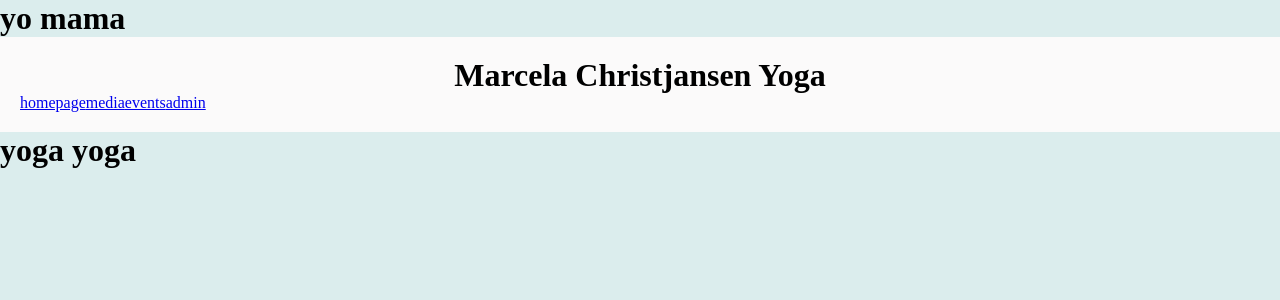
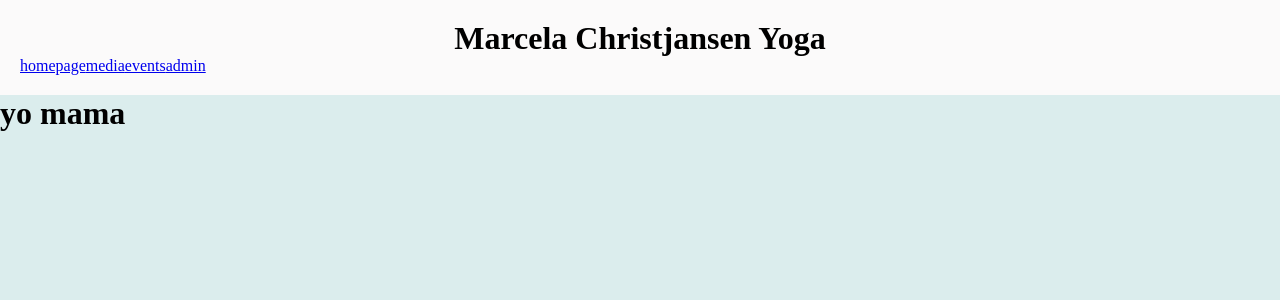
Before and after one commit to MaxusTheOne/Yoga-frontend, a React (Vite) app in the folder YogaFrontend/: page /events in a window 1280 px wide. Shown: the top 300 px of the page. Built offline with nearby package versions, Linux system fonts and the light colour scheme.

Commit message:
installed dependencies to develop calendar component

```diff
--- a/YogaFrontend/package.json
+++ b/YogaFrontend/package.json
@@ -10,7 +10,10 @@
         "preview": "vite preview"
     },
     "dependencies": {
+        "date-fns": "^2.30.0",
         "react": "^18.2.0",
+        "react-big-calendar": "^1.8.5",
+        "react-datepicker": "^4.23.0",
         "react-dom": "^18.2.0",
         "react-router-dom": "^6.19.0"
     },
--- a/YogaFrontend/src/App.jsx
+++ b/YogaFrontend/src/App.jsx
@@ -1,18 +1,18 @@
-import Eventpage from "./components/Eventpage.jsx";
-import Homepage from "./components/Homepage.jsx";
-import { Route, Routes } from "react-router-dom";
+import Eventpage from './components/Eventpage/Eventpage.jsx'
+import Homepage from './components/Homepage.jsx'
+import { Route, Routes } from 'react-router-dom'
 // import "./homepage.css";
 
 function App() {
     return (
         <>
-    <Eventpage/>
             <Routes>
                 <Route path="/" element={<Homepage />} />
                 <Route path="*" element={<Homepage />} />
+                <Route path="events" element={<Eventpage />} />
             </Routes>
         </>
-  );
+    )
 }
 
-export default App;
+export default App
--- a/YogaFrontend/src/components/Eventpage.jsx
+++ /dev/null
@@ -1,7 +0,0 @@
-export default function Eventpage() {
-    return (
-        <div>
-            <h1>yo mama</h1>
-        </div>
-    )
-}
--- /dev/null
+++ b/YogaFrontend/src/components/Eventpage/Eventpage.jsx
@@ -0,0 +1,12 @@
+import Header from '../Header'
+
+export default function Eventpage() {
+    return (
+        <>
+            <Header />
+            <div className="event-calendar-container">
+                <h1>yo mama</h1>
+            </div>
+        </>
+    )
+}
```
Also changed, not shown: YogaFrontend/src/components/Eventpage/Calendar.jsx (added), YogaFrontend/src/components/Eventpage/Event.jsx (added), YogaFrontend/src/components/Eventpage/Membership.jsx (added), YogaFrontend/src/components/Eventpage/User.jsx (added), 1 other file (tests, documents, lock files or other folders). Lines whose indentation alone changed are shown as unchanged.
